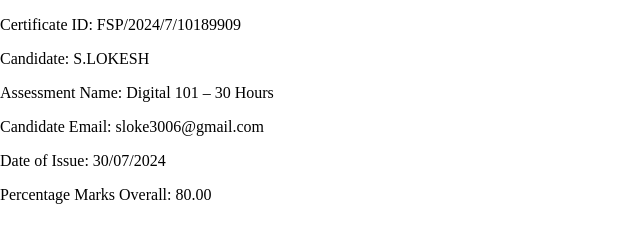
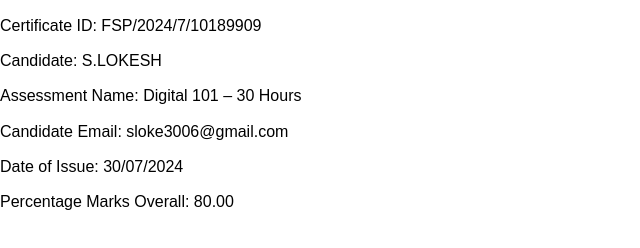
Before and after one commit to my-salesforce-site-com-cdaccertificate/certificates, a plain HTML site: page index.html in a window 1280 px wide. Shown: the whole page, without its empty margins (0-640 px from the left). Drawn offline with Linux system fonts and the light colour scheme.

Commit message:
Update index.html

```diff
--- a/index.html
+++ b/index.html
@@ -6,9 +6,10 @@
     <title>Certificate Information</title>
     <style>
         body {
-            font-family: Times New Roman, serif;
+            font-family: Arial, sans-serif;
             margin: 0;
             text-align: left;
+            line-height: 1.2; /* Reduced line spacing */
         }
     </style>
 </head>
```
